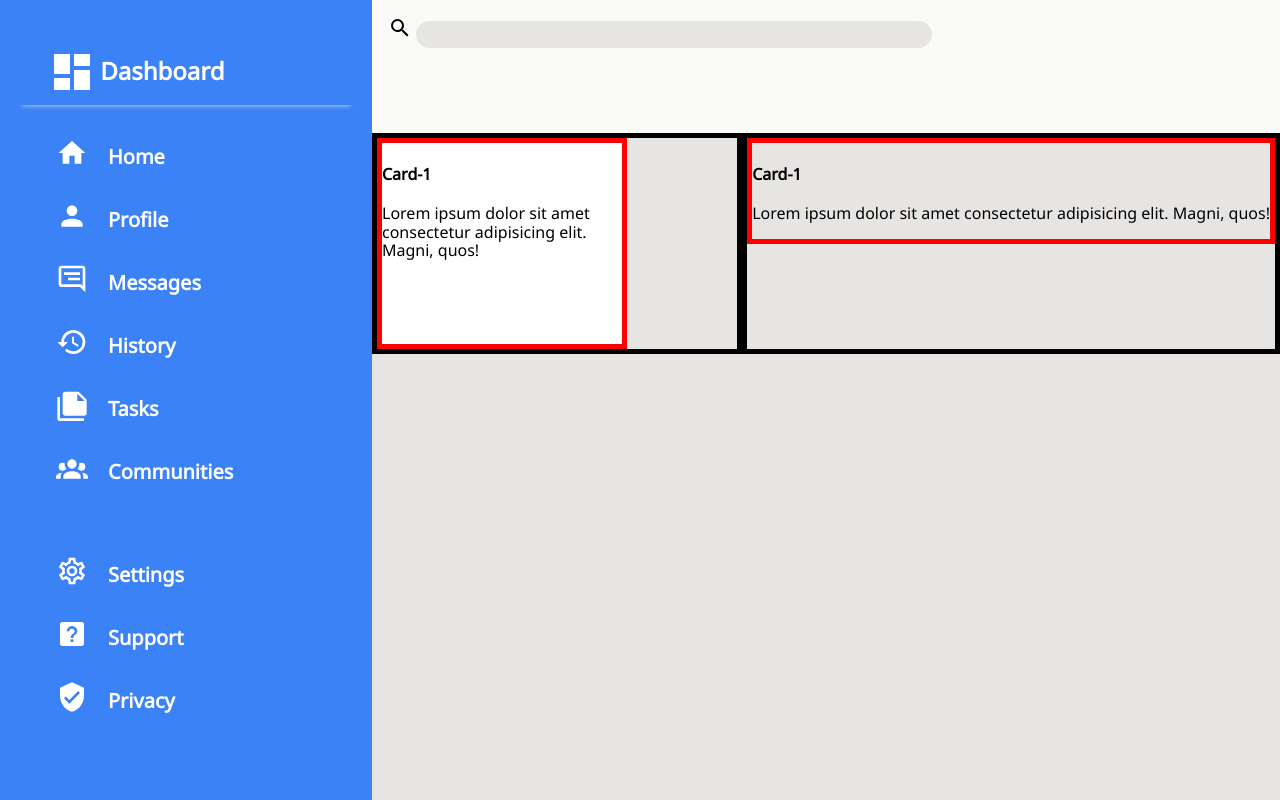
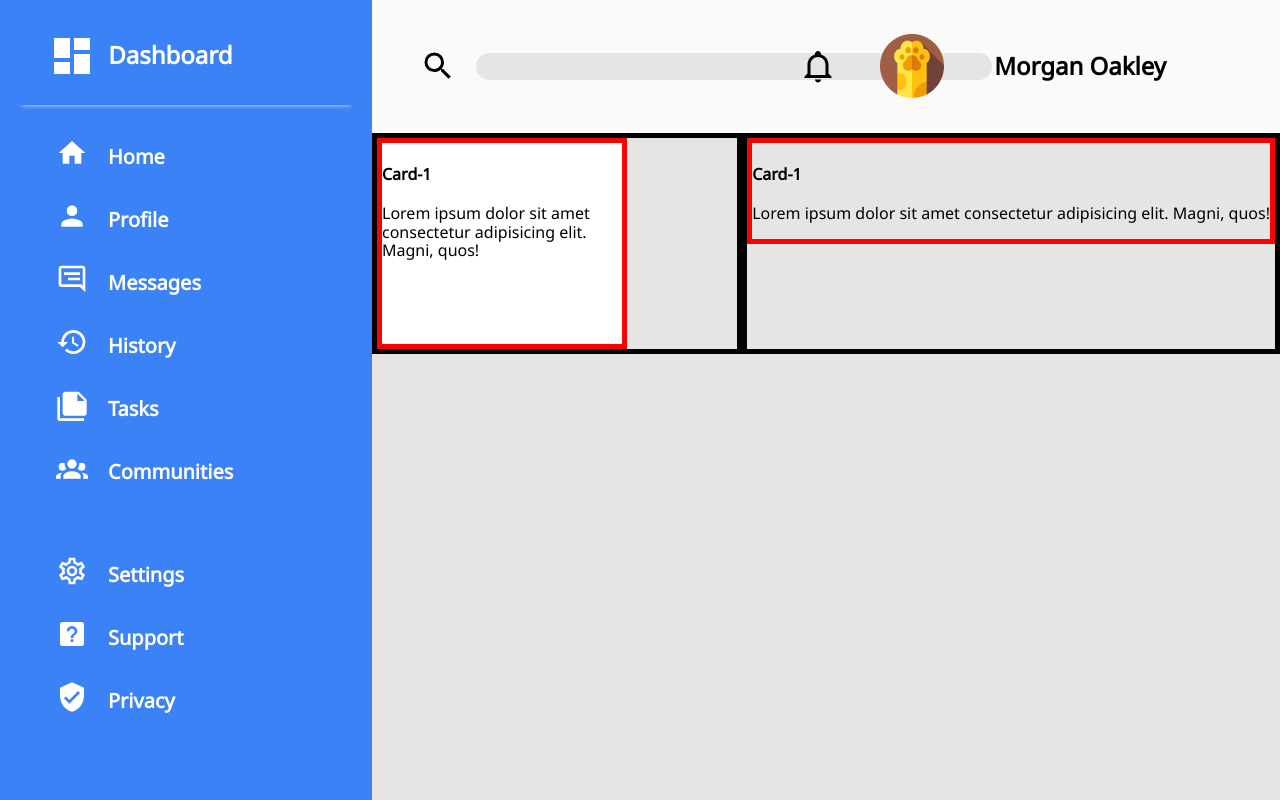
Before and after one commit to Jackie247/admin-dashboard, a website: page index.html in a window 1280 px wide. Drawn offline with nearby package versions, Linux system fonts and the light colour scheme.

Commit message:
finish top-strip of header

```diff
--- a/index.html
+++ b/index.html
@@ -14,10 +14,18 @@
 <body>
     <header>
         <div class="top-strip">
-            <svg style="width:24px;height:24px" viewBox="0 0 24 24">
+            <svg style="width:36px;height:36px" viewBox="0 0 24 24">
                 <path fill="currentColor" d="M9.5,3A6.5,6.5 0 0,1 16,9.5C16,11.11 15.41,12.59 14.44,13.73L14.71,14H15.5L20.5,19L19,20.5L14,15.5V14.71L13.73,14.44C12.59,15.41 11.11,16 9.5,16A6.5,6.5 0 0,1 3,9.5A6.5,6.5 0 0,1 9.5,3M9.5,5C7,5 5,7 5,9.5C5,12 7,14 9.5,14C12,14 14,12 14,9.5C14,7 12,5 9.5,5Z" />
             </svg>
             <input type="input">
+            <div class="account">
+                <svg style="width:36px;height:36px" viewBox="0 0 24 24">
+                    <path fill="currentColor" d="M10 21H14C14 22.1 13.1 23 12 23S10 22.1 10 21M21 19V20H3V19L5 17V11C5 7.9 7 5.2 10 4.3V4C10 2.9 10.9 2 12 2S14 2.9 14 4V4.3C17 5.2 19 7.9 19 11V17L21 19M17 11C17 8.2 14.8 6 12 6S7 8.2 7 11V18H17V11Z" />
+                </svg>
+                <img src="./images/catpaw.webp" style="width:64px; height:64px" viewBox="0 0 24 24">
+                <h2>Morgan Oakley</h2>
+            </div>
+            <!--<a href="https://www.flaticon.com/free-icons/cat" title="cat icons">Cat icons created by AomAm - Flaticon</a>-->
         </div>
         <div class="bot-strip"></div>
     </header>
@@ -80,7 +88,6 @@
                     </svg>
                     <p style="display:inline-block">Privacy</p>
                 </li>
-
             </ul>
         </div>
     </nav>
--- a/style.css
+++ b/style.css
@@ -20,16 +20,29 @@ html,body{
 header{
     background-color: var(--header-bg);
     grid-column: 2/-1;
+    padding:2em 2em;
 }
-.top-strip{
+.top-strip,.account{
+    display:flex;
     padding:1em;
+    gap:20px;
+    align-items: center;
+
 }
 .top-strip>input{
+    position:relative;
     border:none;
     border-radius:1em;
     background-color: var(--accents);
     width:clamp(200px,40vw,1000px);
     height:25px;
+}
+.account{
+    position: absolute;
+    right: 5em;
+}
+.account *{
+    margin:0.75em;
 }
 /* Sidebar */
 .sidebar{
@@ -42,13 +55,14 @@ header{
 }
 .logo{
     position:relative;
-    padding: 2em;
-    padding-bottom:0;
+    padding: 1em 2em;
     box-shadow: 0 6px 5px -6px var(--accents);
 }
+
 .logo>svg{
     position:relative;
     top:1em;
+    margin-right:0.5em;
 }
 .links{
     display:flex;
```
Also changed, not shown: images/cat.png (added), images/cat.webp (added), images/catpaw.png (added), images/catpaw.webp (added), images/cool.png (added), images/cool.webp (added), images/kitty.png (added), images/kitty.webp (added), images/paw.png (added), images/paw.webp (added).
